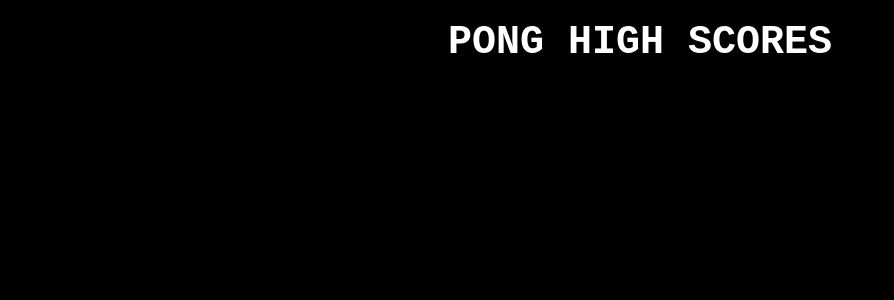
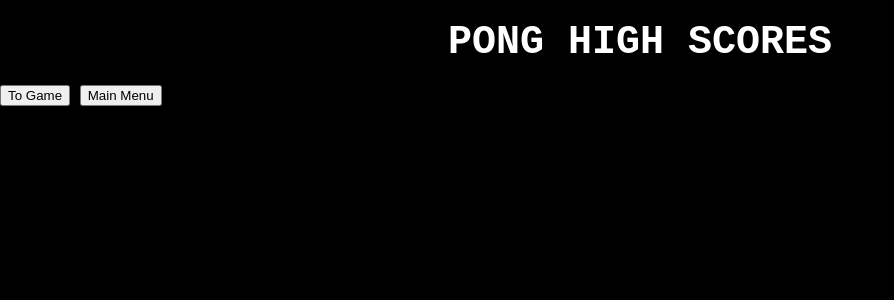
Before and after one commit to phoawb/browser-arcade, a Flask app: page /high_scores/pong in a window 1280 px wide. Shown: the top 300 px of the page, without its empty margins (0-894 px from the left). Run offline with Flask 3, Linux system fonts and the light colour scheme.

Commit message:
added mvp buttons to the high scores page

```diff
--- a/static/js/arcade.js
+++ b/static/js/arcade.js
@@ -1,3 +1,7 @@
 function goToMainMenu() {
   window.location.href = '/';
 }
+
+function goToGame(game) {
+  window.location.href = `/game/${game}`;
+}
--- a/templates/high_scores.html
+++ b/templates/high_scores.html
@@ -15,5 +15,13 @@
       <li>{{ score.score }}</li>
       {% endfor %}
     </ul>
+    <div id="button-container">
+      <button id="game-button" onclick="goToGame(game)">To Game</button>
+      <button id="main-menu-button" onclick="goToMainMenu()">Main Menu</button>
+    </div>
+    <script>
+      const game = '{{ game }}'; // Get the game name from the template
+    </script>
+    <script src="{{ url_for('static', filename='js/arcade.js')}}"></script>
   </body>
 </html>
```
